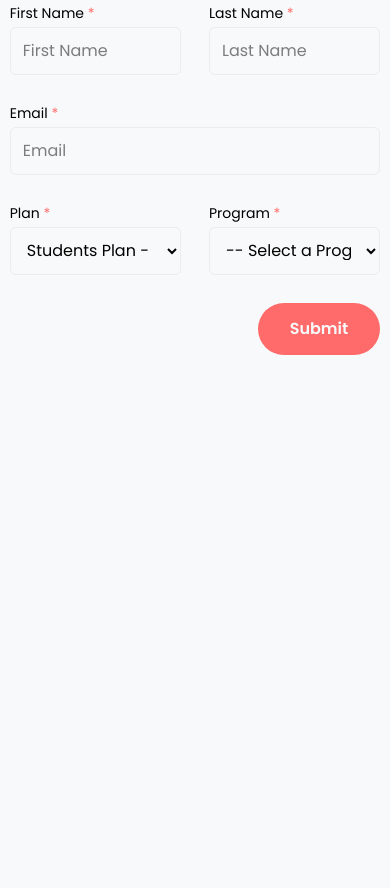
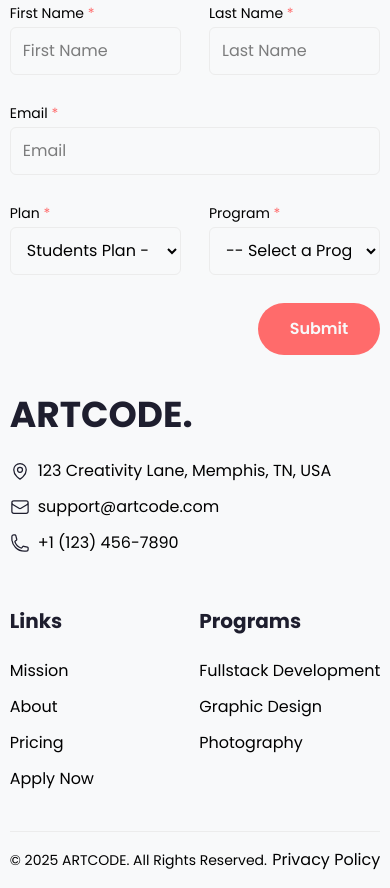
Before and after one commit to aatmaneoulmouden/artcode, a website: page index.html in a window 390 px wide. Shown: the part 6318-7206 px from the top of the page. Before the commit the page ends 6673 px from the top, so only its background shows below. Drawn offline with nearby package versions, Linux system fonts and the light colour scheme.

Commit message:
Footer responsive

```diff
--- a/index.html
+++ b/index.html
@@ -768,10 +768,10 @@
       </div>
     </section>
 
-    <!-- <footer>
+    <footer class="mt-10 md:mt-0">
       <div class="container">
-        <div class="grid grid-cols-3 gap-10 pb-10 border-b border-text">
-          <div class="col">
+        <div class="flex flex-wrap justify-between gap-10 pb-10 border-b border-text">
+          <div class="col w-full md:w-auto">
             <h2 class="mb-6 font-bold text-4xl text-primary">ARTCODE.</h2>
             <ul class="contact-info">
               <li class="">
@@ -869,7 +869,7 @@
           <a href="" class="hover:text-accent">Privacy Policy</a>
         </div>
       </div>
-    </footer> -->
+    </footer>
 
     <script src="https://cdn.jsdelivr.net/npm/swiper@11/swiper-bundle.min.js"></script>
     <script src="./assets/js/main.js"></script>
```
Also changed, not shown: assets/css/output.css.
